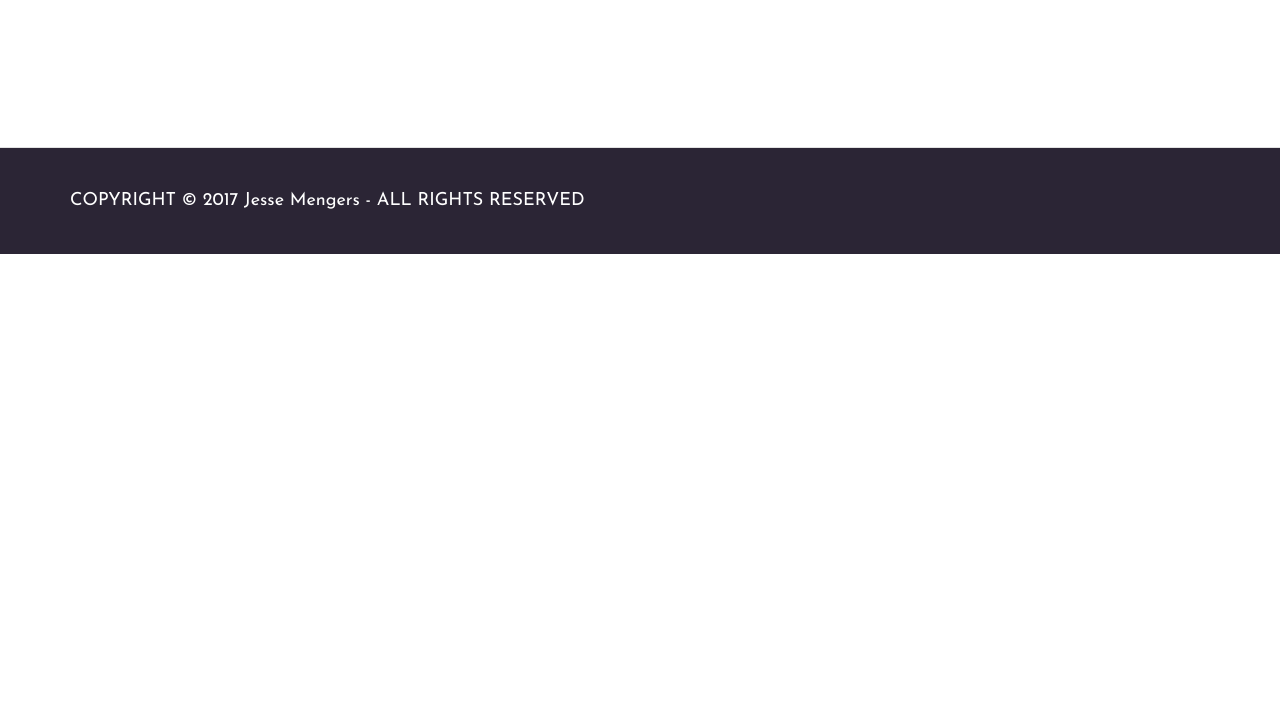
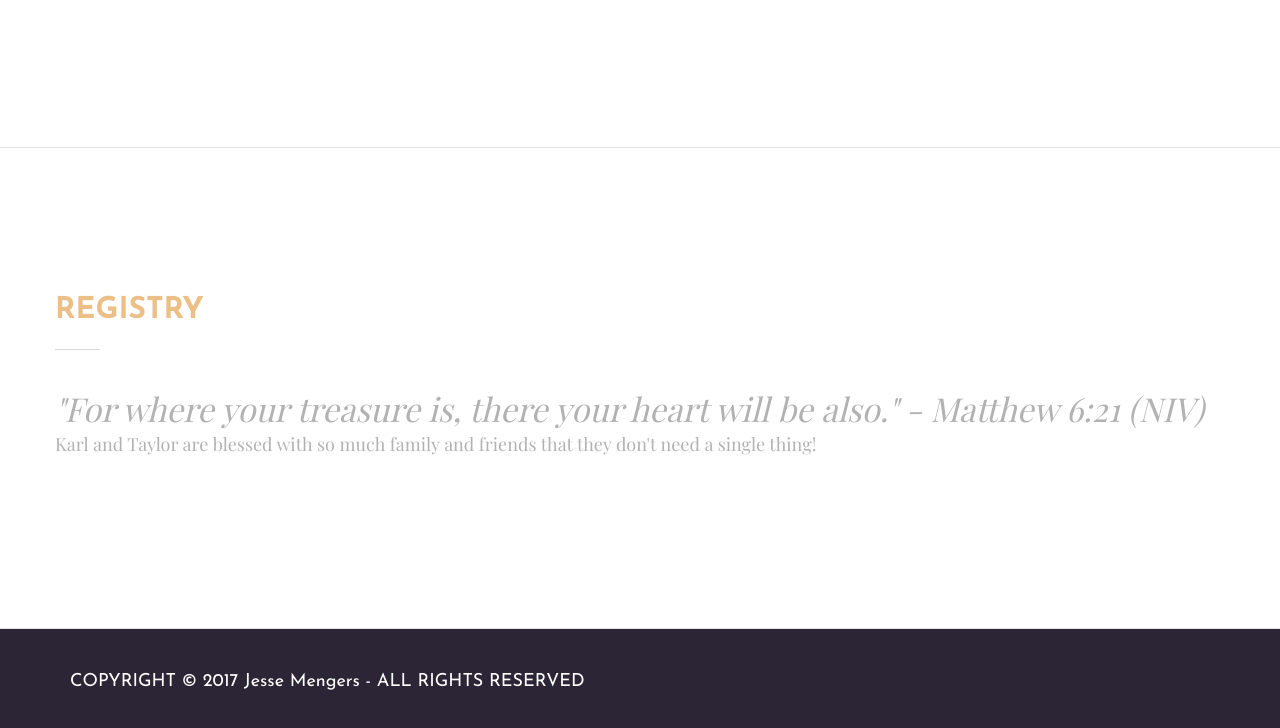
Before and after one commit to jessemengers/karlandtaylor.com, a plain HTML site: page index.html in a window 1280 px wide. Shown: the part 3455-4183 px from the top of the page. Before the commit the page ends 3709 px from the top, so only its background shows below. Drawn offline with nearby package versions, Linux system fonts and the light colour scheme.

Commit message:
Add registry section

```diff
--- a/index.html
+++ b/index.html
@@ -47,7 +47,7 @@
               <li><a href="#home" data-id="home" class="scroll-link">Home</a></li>
               <li><a href="#story" data-id="story" class="scroll-link">Story</a></li>
               <li><a href="#location" data-id="location" class="scroll-link">Location</a></li>
-              <li><a href="#registry" data-id="gifts" class="scroll-link">Registry</a></li>
+              <li><a href="#registry" data-id="registry" class="scroll-link">Registry</a></li>
             </ul>
           </div>
         </div><!-- /.row -->
@@ -192,6 +192,19 @@
 	</section>
 	<!-- End Location -->
 
+  <!-- Start Registry -->
+  <section id="registry" class="section-padding section-border-bottom">
+    <div class="container">
+      <div class="row">
+        <h2 class="section-title">Registry</h2>
+				<span class="section-divider"></span>
+				<p class="lead-quote no-margin">"For where your treasure is, there your heart will be also." - Matthew 6:21 (NIV)</p>
+				<p class="mb20">Karl and Taylor are blessed with so much family and friends that they don't need a single thing!</p>
+			</div><!-- /.row -->
+    </div>
+  </section>
+  <!-- End Registry -->
+
   <footer>
       <div class="container">
           <div class="row">
```
